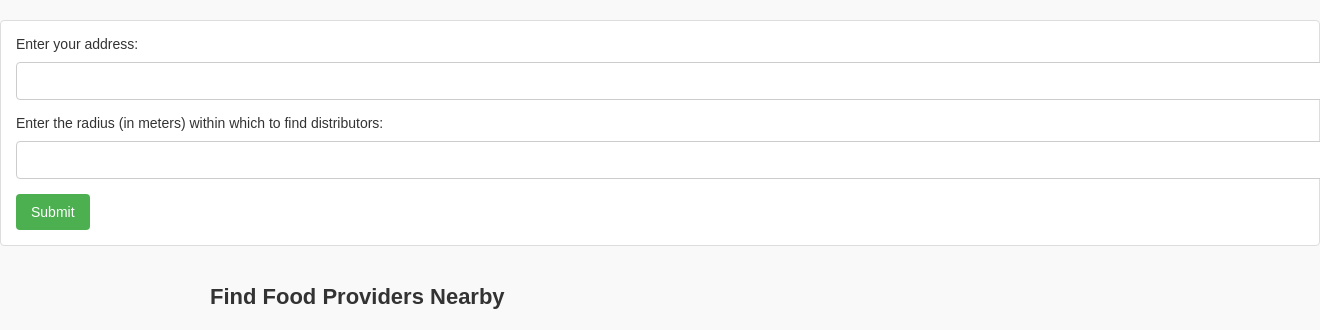
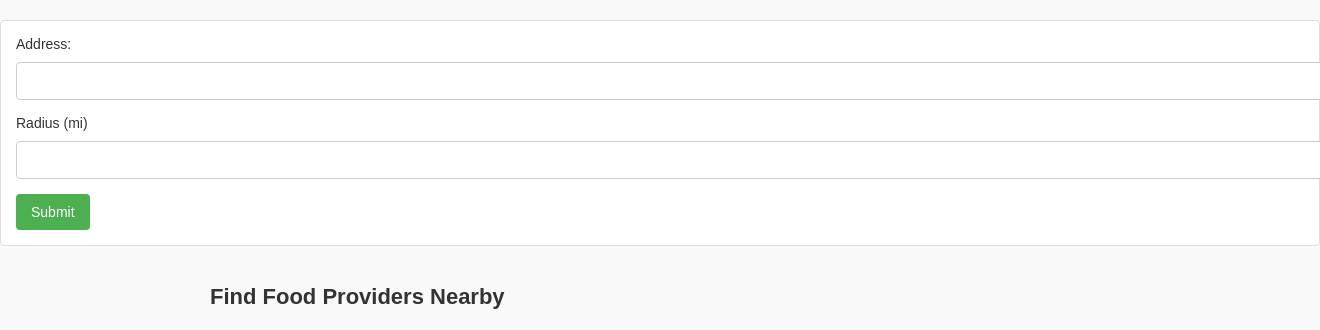
Before and after one commit to SanjayVijay27/meals-matter, a Flask app: page /map.html in a window 1320 px wide; the page is wider, and only the part inside the window is pictured. Shown: the part 212-542 px from the top of that part. Run offline with Flask 3, Linux system fonts and the light colour scheme; some libraries are stand-ins or nearby versions.

Commit message:
Change fields for map page

```diff
--- a/maps.py
+++ b/maps.py
@@ -10,8 +10,8 @@ def find_distance(origin, destination):
     # Get distance matrix
     matrix = gmaps.distance_matrix(origins=origin, destinations=destination)
 
-    # Return distance
-    return matrix['rows'][0]['elements'][0]['distance']['value']
+    # Return distance in miles
+    return matrix['rows'][0]['elements'][0]['distance']['value'] / 1609.34
 
 # Test Google Maps API
 if __name__ == '__main__':
--- a/templates/map.html
+++ b/templates/map.html
@@ -163,10 +163,10 @@
 
     <!-- Distributor Matching Section -->
     <form action="/match" method="POST">
-        <label for="address">Enter your address:</label>
+        <label for="address">Address:</label>
         <input type="text" id="address" name="address" required>
 
-        <label for="radius">Enter the radius (in meters) within which to find distributors:</label>
+        <label for="radius">Radius (mi)</label>
         <input type="text" id="radius" name="radius" required>
 
         <button type="submit">Submit</button>
```
